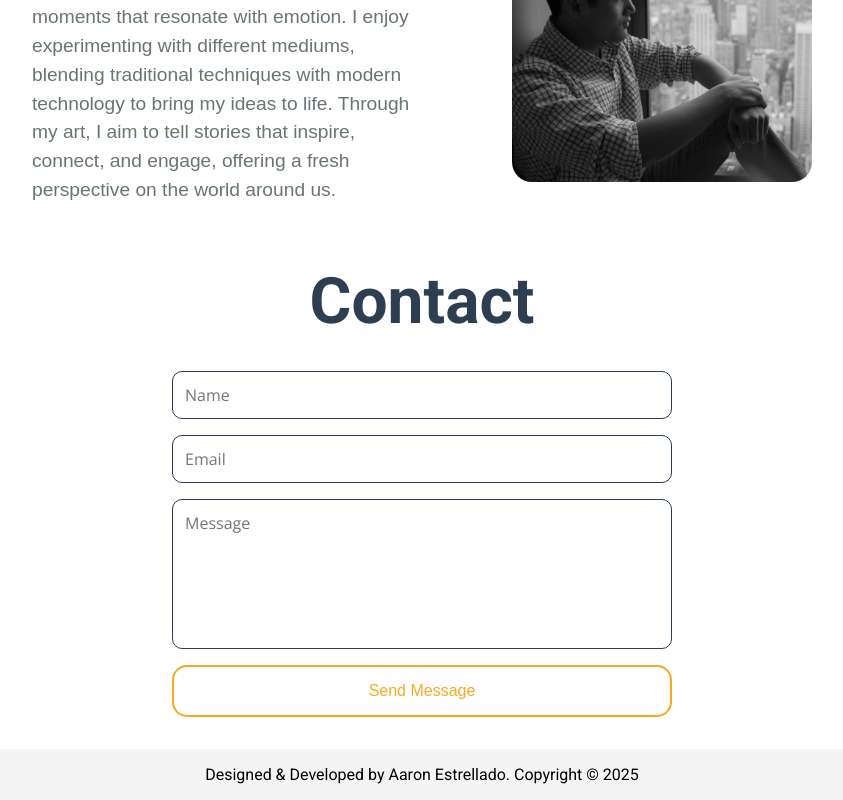
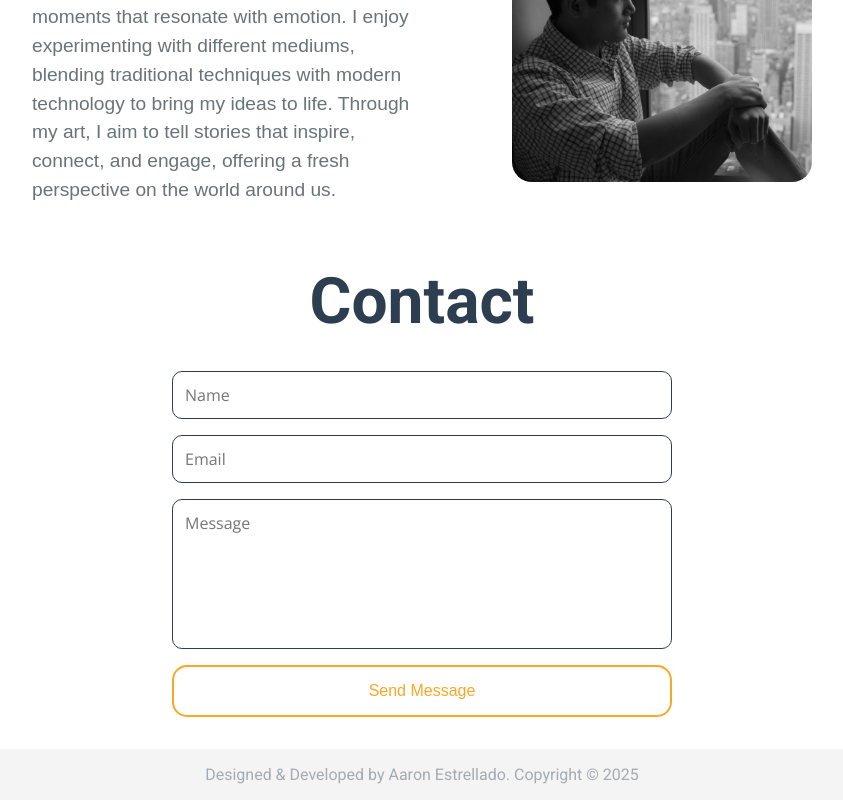
Before and after one commit to aaronestre/portfolio, a React (Vite) app: page / in a window 1280 px wide. Shown: the part 1531-2331 px from the top of the page, without its empty margins (218-1061 px from the left). Built offline with nearby package versions, Linux system fonts and the light colour scheme.

Commit message:
Update footer text to be less opqaue

```diff
--- a/src/styles/Footer.css
+++ b/src/styles/Footer.css
@@ -13,6 +13,7 @@
 
 .footer {
     font-family: 'Roboto', sans-serif;
+    color: #2c3e5066;
     margin-top: auto;
     background-color: var(--background-color);
     text-align: center;
```
